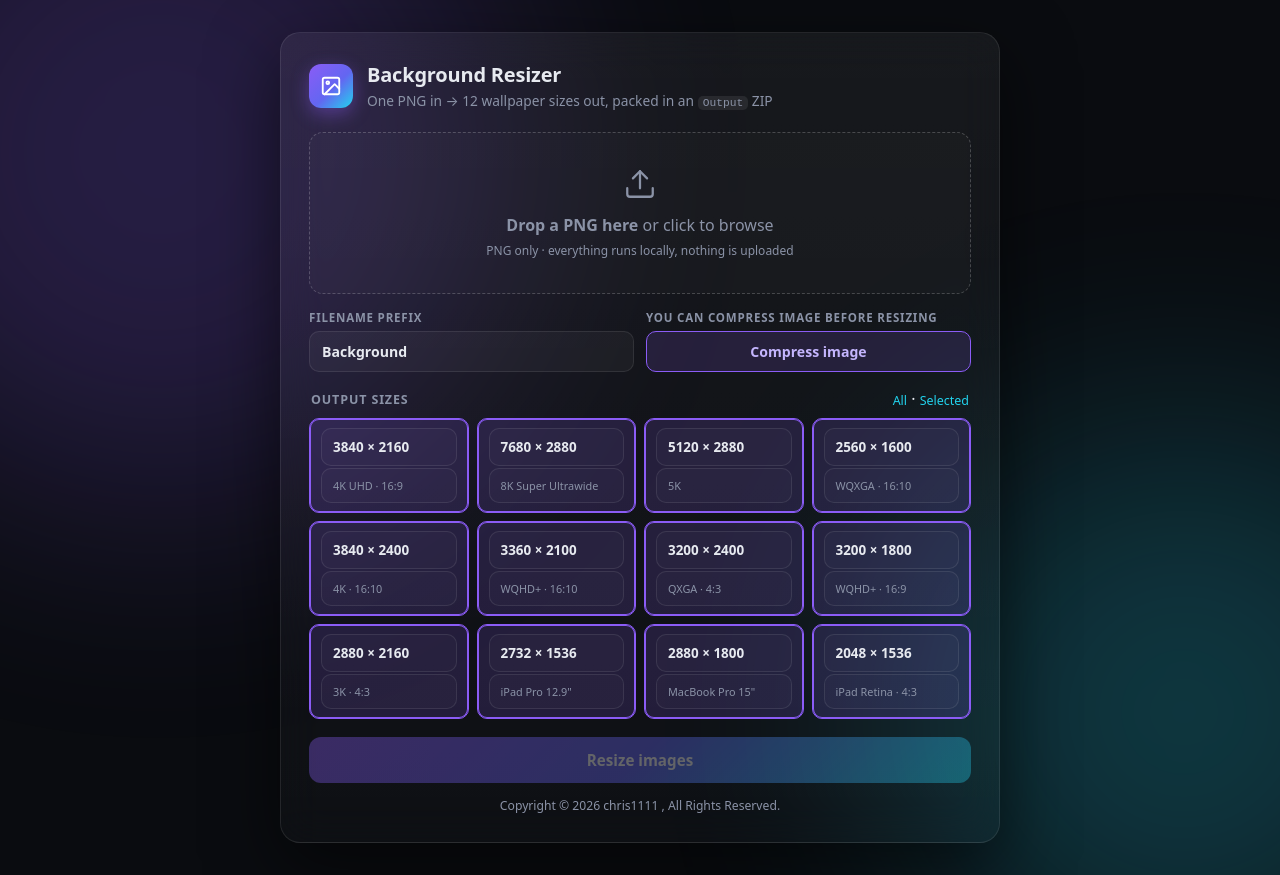
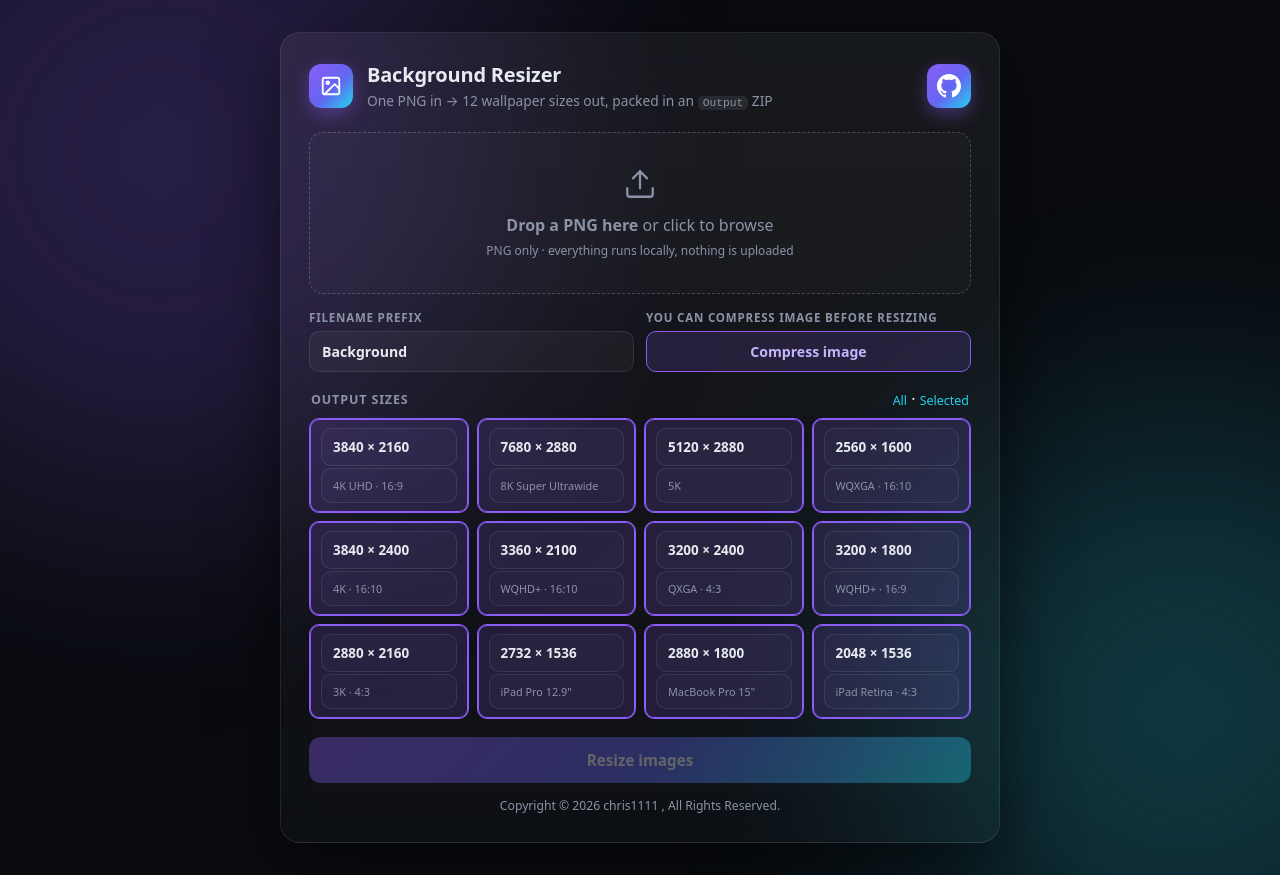
Before and after one commit to chris1111/Background-Resizer, a plain HTML site: page index.html in a window 1280 px wide. Drawn offline with Linux system fonts and the light colour scheme.

Commit message:
Add GitHub header button
Adds a styled GitHub repository button to the app header with accessible labeling and icon markup. It also moves `sourceCanvas`/`srcImageData` to the main state block and resets them on new file load and full reset, preventing stale canvas/imageData reuse across runs. Additionally, a temporary `blob` in `buildOutput` is switched from `let` to `const` for clearer intent.

```diff
--- a/index.html
+++ b/index.html
@@ -30,6 +30,12 @@
   h1{font-size:1.25rem;letter-spacing:-.01em}
   header p{color:var(--muted);font-size:.86rem;margin-top:3px}
   code{background:rgba(255,255,255,.08);padding:1px 5px;border-radius:5px;font-size:.82em}
+  .gh-btn{
+    margin-left:auto;width:44px;height:44px;border-radius:12px;flex:none;
+    display:grid;place-items:center;color:#fff;
+    background:linear-gradient(135deg,var(--a1),#6366f1 55%,var(--a2));
+    box-shadow:0 6px 18px rgba(139,92,246,.4);transition:.15s}
+  .gh-btn:hover{transform:translateY(-2px);box-shadow:0 10px 24px rgba(139,92,246,.6)}
   .dropzone{
     border:1.5px dashed rgba(255,255,255,.2); border-radius:14px; padding:34px 20px;
     text-align:center; cursor:pointer; transition:.2s; background:rgba(255,255,255,.02); color:var(--muted);
@@ -128,6 +134,12 @@
       <h1>Background Resizer</h1>
       <p>One PNG in → 12 wallpaper sizes out, packed in an <code>Output</code> ZIP</p>
     </div>
+    <a class="gh-btn" href="https://github.com/chris1111/Background-Resizer" target="_blank" rel="noopener"
+       title="GitHub — chris1111/Background-Resizer" aria-label="GitHub repository">
+      <svg width="24" height="24" viewBox="0 0 24 24" fill="currentColor" aria-hidden="true">
+        <path d="M12 0c-6.626 0-12 5.373-12 12 0 5.302 3.438 9.8 8.207 11.387.599.111.793-.261.793-.577v-2.234c-3.338.726-4.033-1.416-4.033-1.416-.546-1.387-1.333-1.756-1.333-1.756-1.089-.745.083-.729.083-.729 1.205.084 1.839 1.237 1.839 1.237 1.07 1.834 2.807 1.304 3.492.997.107-.775.418-1.305.762-1.604-2.665-.305-5.467-1.334-5.467-5.931 0-1.311.469-2.381 1.236-3.221-.124-.303-.535-1.524.117-3.176 0 0 1.008-.322 3.301 1.23.957-.266 1.983-.399 3.003-.404 1.02.005 2.047.138 3.006.404 2.291-1.552 3.297-1.23 3.297-1.23.653 1.653.242 2.874.118 3.176.77.84 1.235 1.911 1.235 3.221 0 4.609-2.807 5.624-5.479 5.921.43.372.823 1.102.823 2.222v3.293c0 .319.192.694.801.576 4.765-1.589 8.199-6.086 8.199-11.386 0-6.627-5.373-12-12-12z"/>
+      </svg>
+    </a>
   </header>
 
   <div id="dropzone" class="dropzone">
@@ -218,6 +230,7 @@
 const SIG = new Uint8Array([0x89,0x50,0x4E,0x47,0x0D,0x0A,0x1A,0x0A]);
 let img = null, objectUrl = null, srcBlob = null, blobs = [];
 let pureSrc = null, warnedVerify = false, lastFallbackReason = null;
+let sourceCanvas = null, srcImageData = null;
 
 /* ---------- build size chips ---------- */
 SIZES.forEach(([w,h,tag])=>{
@@ -292,6 +305,7 @@
     if (objectUrl) URL.revokeObjectURL(objectUrl);
     objectUrl = url; img = im; srcBlob = file;
     pureSrc = null; lastFallbackReason = null;
+    sourceCanvas = null; srcImageData = null;
     $("preview").src = url;
     $("fileName").textContent = file.name;
     $("fileInfo").textContent = `${im.naturalWidth} × ${im.naturalHeight} px · ${formatBytes(file.size)}`;
@@ -310,6 +324,7 @@
   if (objectUrl) URL.revokeObjectURL(objectUrl);
   objectUrl = null; img = null; srcBlob = null;
   pureSrc = null; lastFallbackReason = null;
+  sourceCanvas = null; srcImageData = null;
   $("preview").removeAttribute("src");
   $("fileCard").classList.add("hidden");
   $("dropzone").classList.remove("hidden");
@@ -694,7 +709,6 @@
 }
 
 /* ---------- canvas fallback (only for exotic files) ---------- */
-let sourceCanvas = null, srcImageData = null;
 function getSourceCanvas(){
   if (!sourceCanvas){
     sourceCanvas = document.createElement("canvas");
@@ -743,7 +757,7 @@
   if (ps.ok && W * ps.h * ps.ch * 2 + W * H * ps.ch * 2 <= 600e6){
     const maxVal = (1 << ps.outBitDepth) - 1;
     const samples = await resampleGeneric(ps.samples, ps.w, ps.h, ps.ch, W, H, maxVal, tick);
-    let blob = await encodeResized(samples, W, H, ps.ch, ps.outBitDepth, ps.outColorType, ps.ancillary, tick);
+    const blob = await encodeResized(samples, W, H, ps.ch, ps.outBitDepth, ps.outColorType, ps.ancillary, tick);
     return squeezeVerified(blob, tick);
   }
   /* fallback: exotic format or huge memory footprint → browser engine */
```
